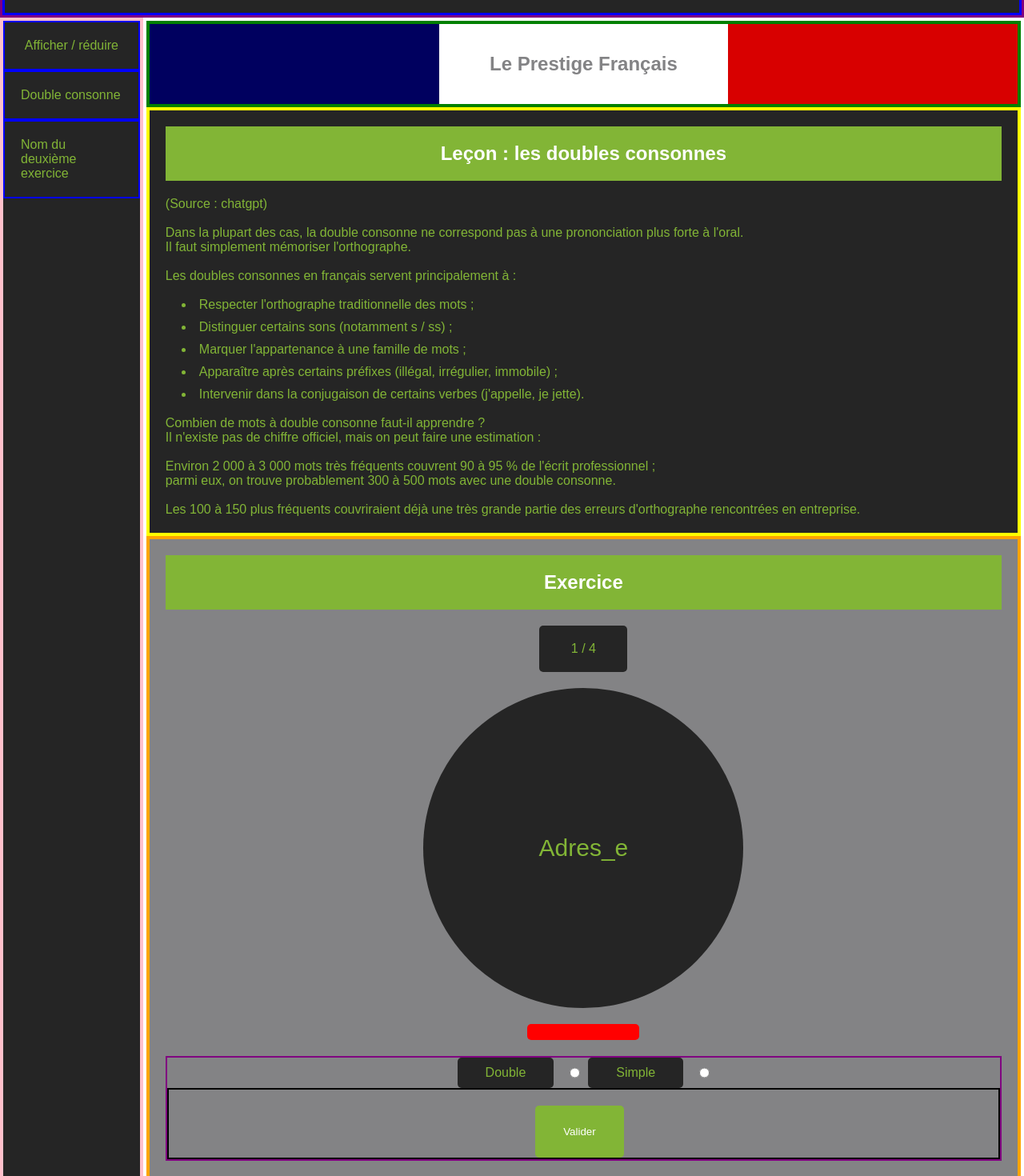
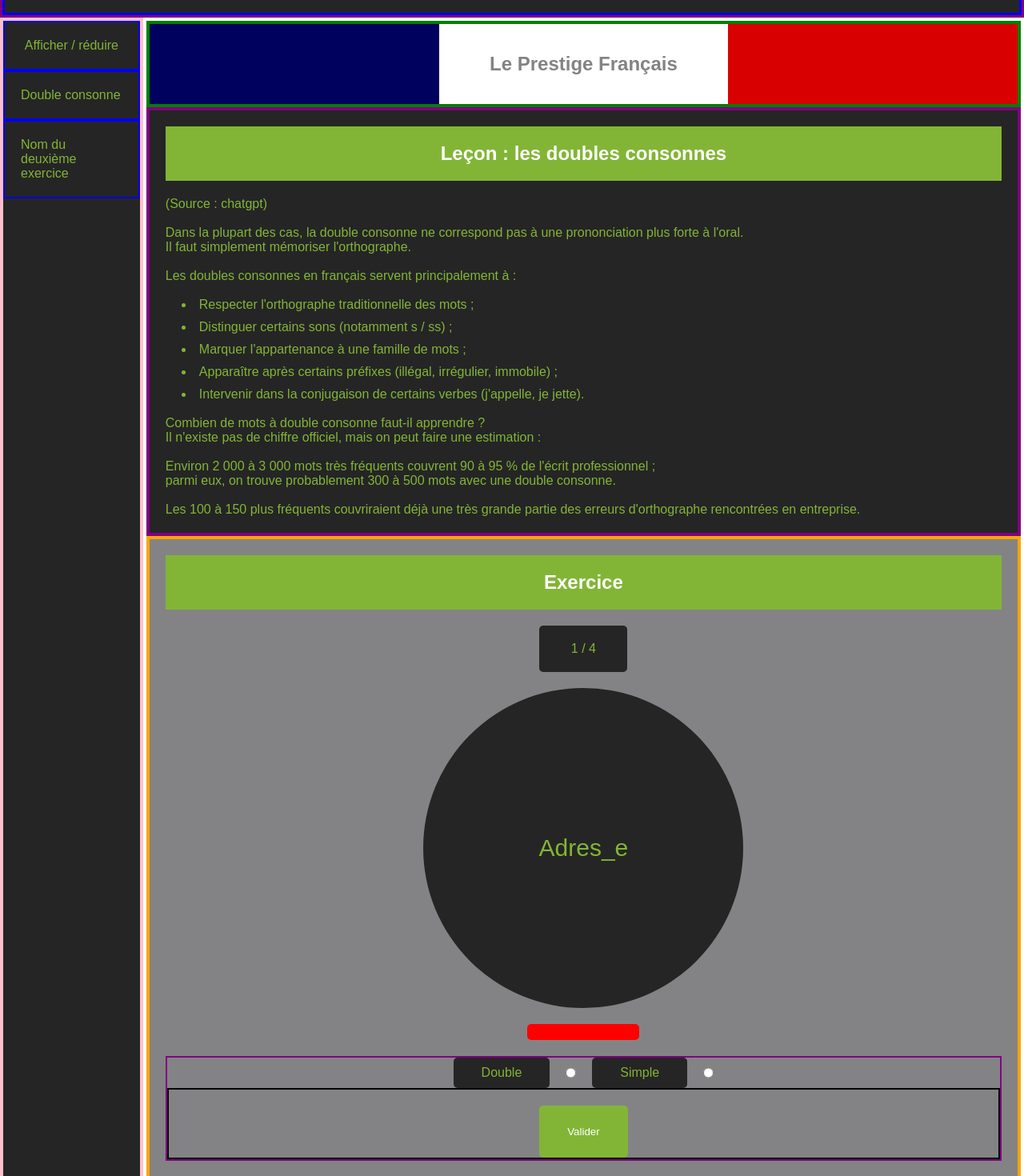
Before and after one commit to matthieuClio/LePrestigeFrancais-Front-end, a React (Vite) app: page /exercices in a window 1280 px wide. Shown: the part 60-1530 px from the top of the page at 80% size. Built offline with nearby package versions, Linux system fonts and the light colour scheme.

Commit message:
feat(exercises): remove inline css in exercices finalization.

```diff
--- a/src/features/exercises/pages/Exercises.tsx
+++ b/src/features/exercises/pages/Exercises.tsx
@@ -61,14 +61,13 @@ export default function Exercises () {
                 <ExercisesMenu />
 
                 {/* Container */}
-                <div style={{border: '4px solid white', width: '100%'}}>
+                <div style={{border: '4px solid white'}} className="width-100">
                     {/* Header layout */}
                     <Header />
 
                     {/* Lesson */}
-                    <section style={{paddingTop: '20px', paddingBottom: '20px', paddingLeft: '20px', paddingRight: '20px', color: 'white', border: '4px solid yellow'}}
-                    className="background-color-primary">
-                        <h2 style={{paddingTop: 20, paddingBottom: 20, color: 'white', textAlign: 'center'}} className="background-color-secondary">
+                    <section className="exercises-lesson background-color-primary">
+                        <h2 className="exercises-lesson-title background-color-secondary color-quinternary text-align-center">
                             Leçon : les doubles consonnes
                         </h2>
 
@@ -88,16 +87,16 @@ export default function Exercises () {
                             <li className="margin-left">
                                 Respecter l'orthographe traditionnelle des mots ;
                             </li>
-                            <li style={{marginTop: 10}} className="margin-left">
+                            <li className="margin-left margin-top-10">
                                 Distinguer certains sons (notamment s / ss) ;
                             </li>
-                            <li style={{marginTop: 10}} className="margin-left">
+                            <li className="margin-left margin-top-10">
                                 Marquer l'appartenance à une famille de mots ;
                             </li>
-                            <li style={{marginTop: 10}} className="margin-left">
+                            <li className="margin-left margin-top-10">
                                 Apparaître après certains préfixes (illégal, irrégulier, immobile) ;
                             </li>
-                            <li style={{marginTop: 10}} className="margin-left">
+                            <li className="margin-left margin-top-10">
                                 Intervenir dans la conjugaison de certains verbes (j'appelle, je jette).
                             </li>
 
@@ -116,43 +115,38 @@ export default function Exercises () {
                     </section>
 
                     {/* Exercise */}
-                    <section style={{paddingTop: '20px', paddingBottom: '20px', paddingLeft: '20px', paddingRight: '20px', border: '4px solid orange'}}>
-                        <h2 style={{paddingTop: 20, paddingBottom: 20, color: 'white', textAlign: 'center'}} className="background-color-secondary">
+                    <section className="exercises-pratice">
+                        <h2 className="background-color-secondary padding-top padding-bottom color-quinternary text-align-center">
                             Exercice
                         </h2>
 
-                        <span style={{display: 'block', padding: 20, margin: 'auto', marginTop: 20, width: 70, borderRadius: 5}} className="color-secondary background-color-primary text-align-center">
+                        <span className="exercises-pratice-nbquestion margin-top padding color-secondary background-color-primary text-align-center">
                             {data[currenteQuestion].id} / {maxData}
                         </span>
 
-                        <div style={{display: 'flex', justifyContent: 'center', alignItems: 'center', width: 400, height: 400, margin: 'auto', marginTop: 20,  borderRadius: '100%', border: 'none'}}
-                        className="background-color-primary">
-
-                            <span style={{fontSize: 30}} className="color-secondary">
+                        <div className="exercises-pratice-round background-color-primary">
+                            <span className="exercises-pratice-question color-secondary">
                                 {data[currenteQuestion].question}
                             </span>
                         </div>
 
-                        <div style={{width: 120, margin: 'auto', padding: 10, marginTop: 20, borderRadius: 5, color: 'white'}} className={notification.answer ? 'background-color-secondary text-align-center' : 'background-color-error'}>
+                        <div className={notification.answer ? 'exercises-pratice-notification background-color-secondary text-align-center' : 'exercises-pratice-notification background-color-error'}>
                             {notification.text}
                         </div>
 
-                        <form onSubmit={checkAnswer} style={{display: 'flex', flexWrap: 'wrap', justifyContent: 'center', border: '2px solid purple'}} className="margin-top">
-                            <label htmlFor="radio-double" style={{paddingTop: 10, paddingBottom: 10, paddingLeft: 35, paddingRight: 35, marginRight: 20, border: 'none', cursor: 'pointer', borderRadius: 5}}
-                            className="background-color-primary color-secondary">
+                        <form onSubmit={checkAnswer} className="margin-top exercises-pratice-form">
+                            <label htmlFor="radio-double" className="exercises-pratice-label margin-right background-color-primary color-secondary">
                                 Double
                             </label>
                             <input type="radio" id="radio-double" name="answer-radio" value="double" />
 
-                            <label htmlFor="radio-simple" style={{paddingTop: 10, paddingBottom: 10, paddingLeft: 35, paddingRight: 35,   marginLeft: 10, marginRight: 20, border: 'none', cursor: 'pointer', borderRadius: 5}}
-                            className="background-color-primary color-secondary">
+                            <label htmlFor="radio-simple" className="exercises-pratice-label margin-left margin-right background-color-primary color-secondary">
                                 Simple
                             </label>
                             <input type="radio" id="radio-simple" name="answer-radio" value="simple" />
 
-                            <div style={{width: '100%', border: '2px solid black', textAlign: 'center'}}>
-                                <button type="submit" style={{color: 'white', marginTop: 20, paddingTop: 25, paddingBottom: 25, paddingLeft: 35, paddingRight: 35, marginRight: 10, border: 'none', cursor: 'pointer', borderRadius: 5}}
-                                className="background-color-secondary">
+                            <div style={{border: '2px solid black'}} className="width-100 text-align-center">
+                                <button type="submit" className="exercises-pratice-button margin-top color-quinternary background-color-secondary">
                                     Valider
                                 </button>
                             </div>
--- a/src/features/exercises/pages/exercises.css
+++ b/src/features/exercises/pages/exercises.css
@@ -1,3 +1,66 @@
 .exercises-main {
     display: flex;
 }
+.exercises-lesson {
+    padding: 20px;
+    border: 4px solid purple;
+}
+.exercises-lesson-title {
+    padding-top: 20px;
+    padding-bottom: 20px;
+}
+.exercises-pratice {
+    padding: 20px;
+    border: 4px solid orange;
+}
+.exercises-pratice-nbquestion {
+    display: block;
+    margin: auto;
+    width: 70px;
+    border-radius: 5px;
+}
+.exercises-pratice-round {
+    display: flex;
+    justify-content: center;
+    align-items: center;
+    margin: auto;
+    margin-top: 20px;
+    width: 400px;
+    height: 400px;
+    border-radius: 100%;
+    border: none;
+}
+.exercises-pratice-question {
+    font-size: 30px;
+}
+.exercises-pratice-notification {
+    width: 120px;
+    margin: auto;
+    margin-top: 20px;
+    padding: 10px;
+    border-radius: 5px;
+    color: white;
+}
+.exercises-pratice-form {
+    display: flex;
+    flex-wrap: wrap;
+    justify-content: center;
+    border: 2px solid purple;
+}
+.exercises-pratice-label {
+    padding-top: 10px;
+    padding-bottom: 10px;
+    padding-left: 35px;
+    padding-right: 35px;
+    border: none;
+    cursor: pointer;
+    border-radius: 5px;
+}
+.exercises-pratice-button {
+    border: none;
+    padding-top: 25px;
+    padding-bottom: 25px;
+    padding: 25px 35px 25px 35px;
+    cursor: pointer;
+    border-radius: 5px;
+}
--- a/src/styles/utilities/helpers.css
+++ b/src/styles/utilities/helpers.css
@@ -1,4 +1,7 @@
 /* Helpers */
+.width-100 {
+    width: 100%;
+}
 .color-primary {
     color: #252525;
 }
@@ -20,9 +23,14 @@
 .color-quaternary {
     color: #838385;
 }
-/* color: #838385; */
 .background-color-quaternary {
     background-color: #838385;
+}
+.color-quinternary {
+    color: white;
+}
+.background-color-quinternary {
+    background-color: white;
 }
 .background-color-error {
     background-color: red;
--- a/src/styles/utilities/spacing.css
+++ b/src/styles/utilities/spacing.css
@@ -1,6 +1,9 @@
 /* Spacing */
 .margin-top {
     margin-top: 20px;
+}
+.margin-top-10 {
+    margin-top: 10px;
 }
 .margin-bottom {
     margin-bottom: 20px;
@@ -14,3 +17,9 @@
 .padding {
     padding: 20px;
 }
+.padding-top {
+    padding-top: 20px;
+}
+.padding-bottom {
+    padding-bottom: 20px;
+}
```
